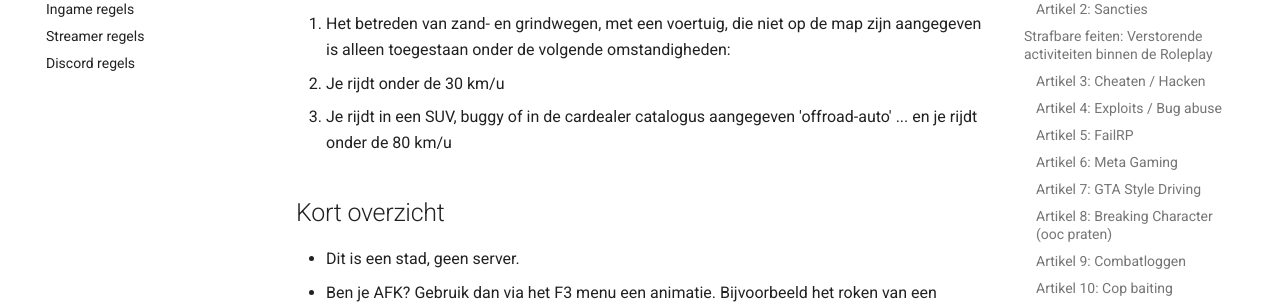
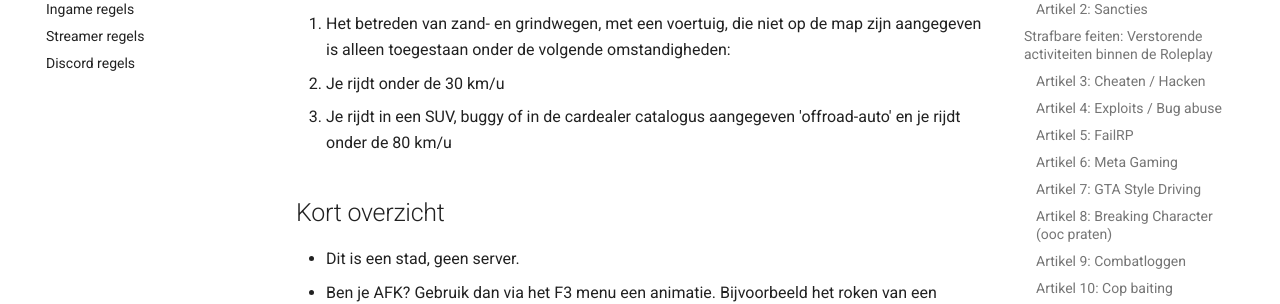
Before and after one commit to Jaccosf/ARP-Wetboek, an MkDocs documentation site: the page built from docs/algemeen.md, in a window 1280 px wide and 900 px high, scrolled down 8905 px. Shown: the part 153-457 px from the top of the window. Built offline with MkDocs 1.6.1 and Material for MkDocs 9.7.7, drawn with Linux system fonts in a browser that asks for light colours.

Commit message:
typfoutje... Whoopsie

```diff
--- a/docs/algemeen.md
+++ b/docs/algemeen.md
@@ -223,7 +223,7 @@ Hieronder vind je alle algemene regels waar elke speler zich aan dient te houden
 ### Artikel 30: Offroading
 1. Het betreden van zand- en grindwegen, met een voertuig, die niet op de map zijn aangegeven is alleen toegestaan onder de volgende omstandigheden:
 - Je rijdt onder de 30 km/u
-- Je rijdt in een SUV, buggy of in de cardealer catalogus aangegeven 'offroad-auto' ... en je rijdt onder de 80 km/u
+- Je rijdt in een SUV, buggy of in de cardealer catalogus aangegeven 'offroad-auto' en je rijdt onder de 80 km/u
 
 ## Kort overzicht
 - Dit is een stad, geen server.
```
